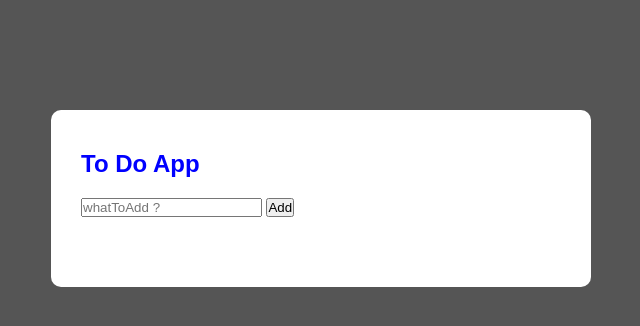
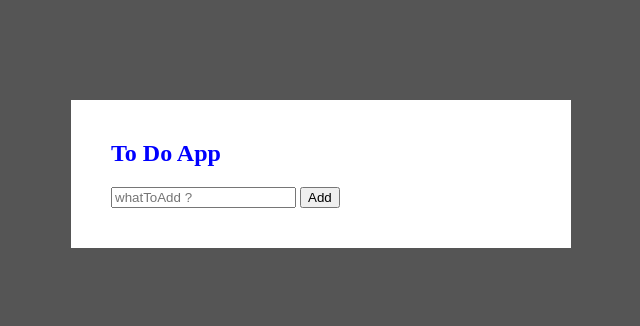
Before and after one commit to Gromuf/projectToDo3wa, a plain HTML site: page index.html in a window 1280 px wide. Shown: the whole page, without its empty margins (319-959 px from the left). Drawn offline with Linux system fonts and the light colour scheme.

Commit message:
toujours moche

```diff
--- a/style.css
+++ b/style.css
@@ -1,31 +1,24 @@
 * {
     margin: 0;
-    padding: 0;
-    font-family: 'poppins', sans-serif;
     box-sizing: border-box;
 }
 
 .container {
-    width: 100%;
     min-height: 100vh;
-    padding: 10px;
+    padding: 100px;
     background-color: #555;
 }
 
 .todolist h2 {
     color: blue;
-    display: flex;
-    align-items: center;
     margin-bottom: 20px;
 }
 
 .todolist {
-    width: 100%;
-    max-width: 540px;
+    width: 500px;
     background: #fff;
-    margin: 100px auto 20px;
-    padding: 40px 30px 70px;
-    border-radius: 10px;
+    margin: auto;
+    padding: 40px;
 
 }
 
@@ -33,23 +26,16 @@ ul li {
     list-style: none;
     font-size: 20px;
     padding: 10px 10px 10px 50px;
-    user-select: none;
     cursor: pointer;
     position: relative;
 }
 
-ul li.checked{
+ul li.checked {
     text-decoration: line-through;
 }
 
 ul li span {
     position: absolute;
     right: 0;
-    top: 5px;
-    width: 40px;
-    height: 40px;
-    font-size: 22px;
-    color: #555;
-    line-height: 40px;
-    text-align: center;
+
 }
```
